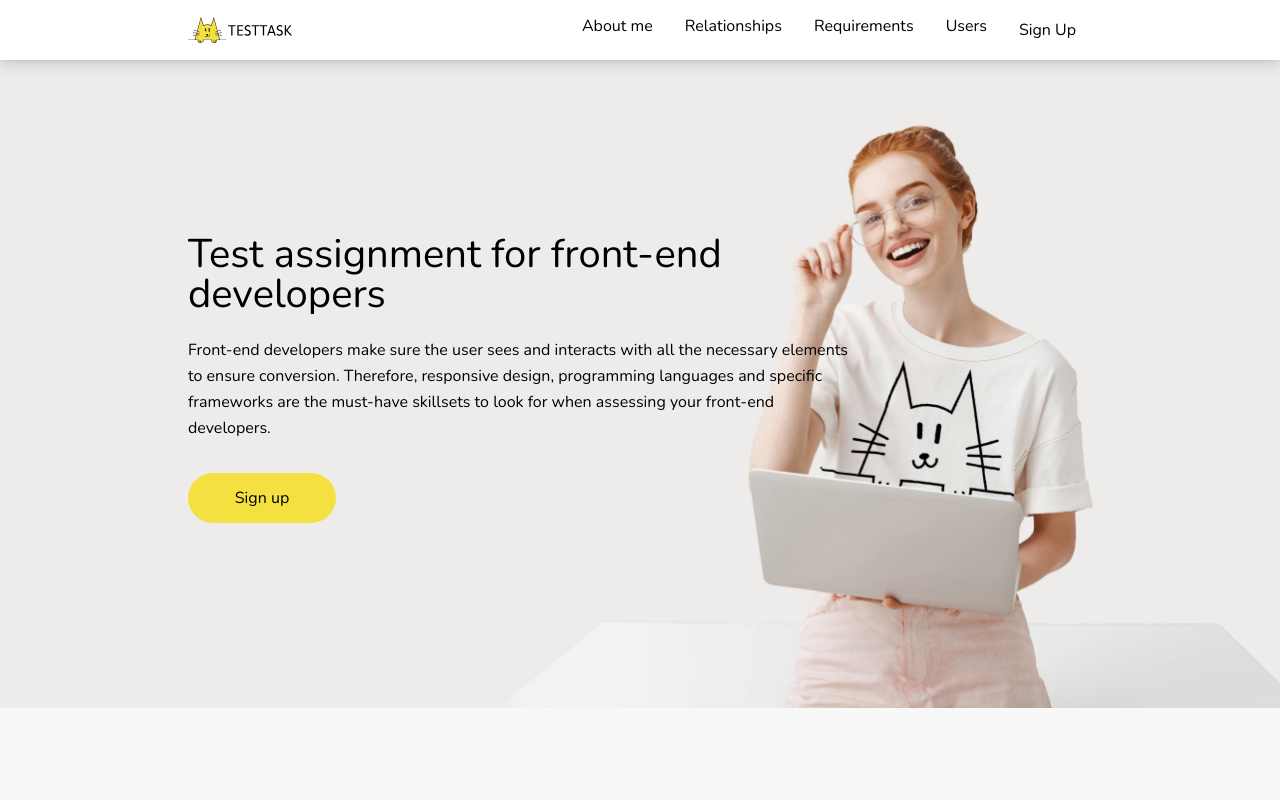
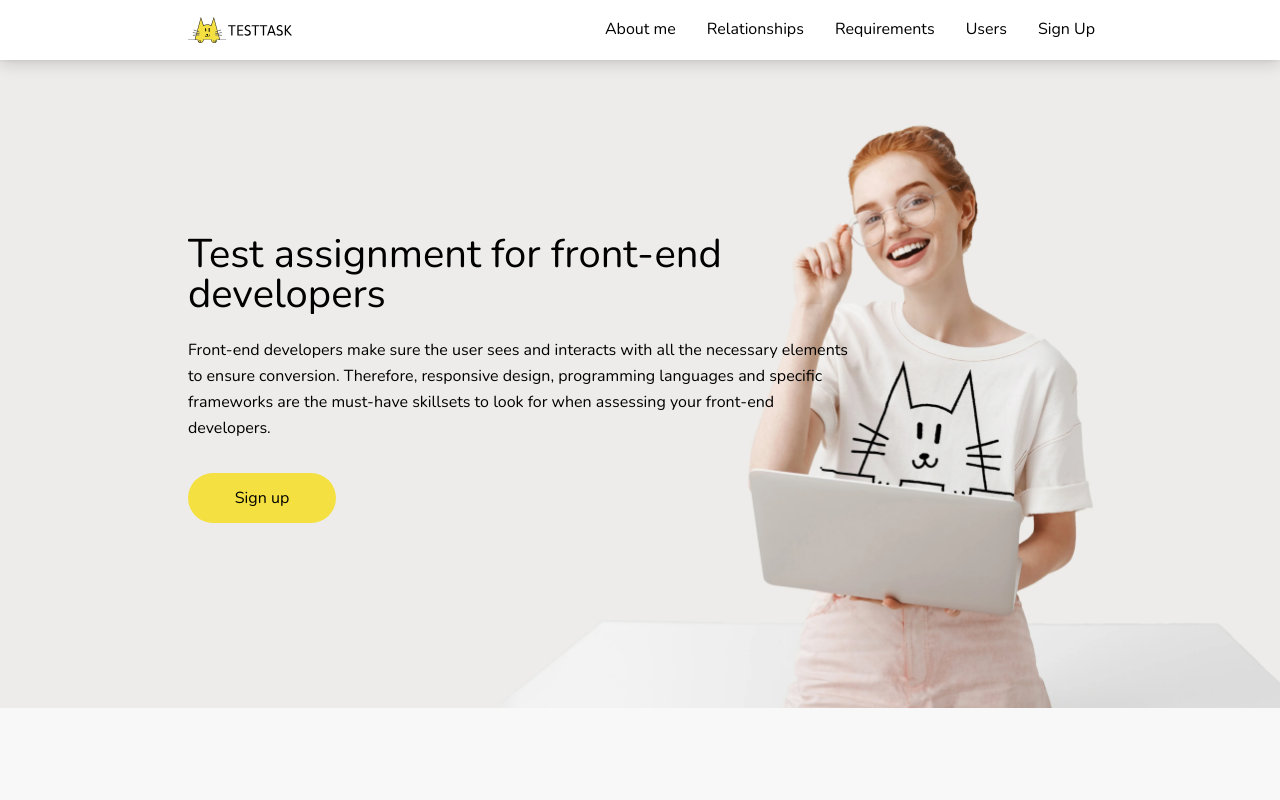
Before and after one commit to RS882/testtask-abz, a React (Create React App) app: page / in a window 1280 px wide. Shown: the top 800 px of the page. Built offline with nearby package versions, Linux system fonts and the light colour scheme.

Commit message:
pp 1024 header

```diff
--- a/src/scss/header/menu.scss
+++ b/src/scss/header/menu.scss
@@ -1,18 +1,24 @@
 .menu {
 	margin: 0px 0 7px 0px;
 	overflow-y: auto;
+
 	@media (min-width: ($md2 + px)) {
 		overflow-y: visible;
 		margin: 0;
+		min-width: 490px;
+		margin-bottom: 3px;
 	}
 	&__list {
 		display: flex;
 		flex-wrap: wrap;
 		flex-direction: column;
+
 		@media (min-width: ($md2 + px)) {
 			flex-direction: row;
 			align-items: center;
-			justify-content: space-between;
+			margin-right: -17px;
+
+			//justify-content: space-between;
 		}
 	}
 
@@ -30,7 +36,6 @@
 		padding: 0px 0px 0px 10px;
 		margin-left: 8px;
 		margin-right: 8px;
-
 		max-width: 200px;
 		height: 40px;
 		line-height: $lineHeight;
@@ -46,11 +51,16 @@
 		&:not(:last-child) {
 			margin-bottom: 8px;
 		}
+		@media (min-width: ($md2 + px)) {
+			padding: 0px 14px 0px 14px;
+			margin-left: 0px;
+			margin-right: 0px;
+			&:not(:last-child) {
+				margin-bottom: 0px;
+				margin-right: 3px;
+			}
+		}
 
-		@media (min-width: ($md2 + px)) {
-			padding: 8px 16px;
-			margin: 0px 0px 0px 0px;
-		}
 		a {
 			@include cut_first_string;
 		}
```
